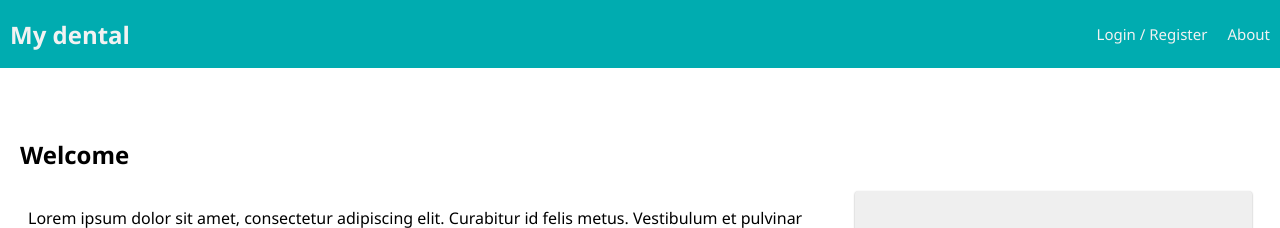
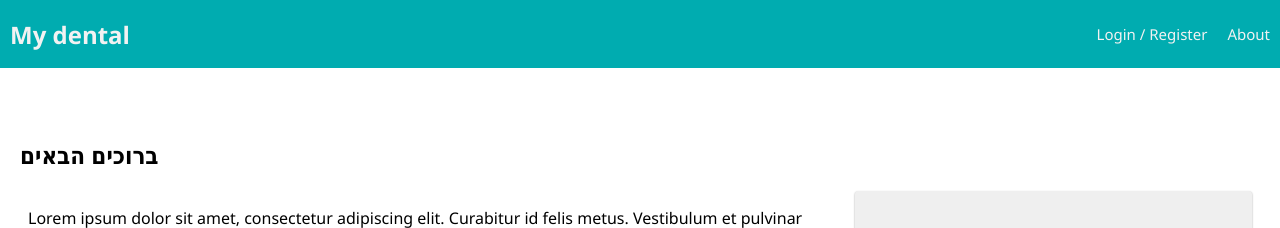
Before and after one commit to yanaanael/FinalProject, a React (Create React App) app: page /#/home in a window 1280 px wide. Shown: the top 228 px of the page. Built offline with nearby package versions, Linux system fonts and the light colour scheme; no server answers.

Commit message:
changed title

```diff
--- a/src/components/LandingPage/LandingPage.jsx
+++ b/src/components/LandingPage/LandingPage.jsx
@@ -6,7 +6,7 @@ import './LandingPage.css';
 import RegisterForm from '../RegisterForm/RegisterForm';
 
 function LandingPage() {
-  const [heading, setHeading] = useState('Welcome');
+  const [heading, setHeading] = useState('ברוכים הבאים');
   const history = useHistory();
 
   const onLogin = (event) => {
```
